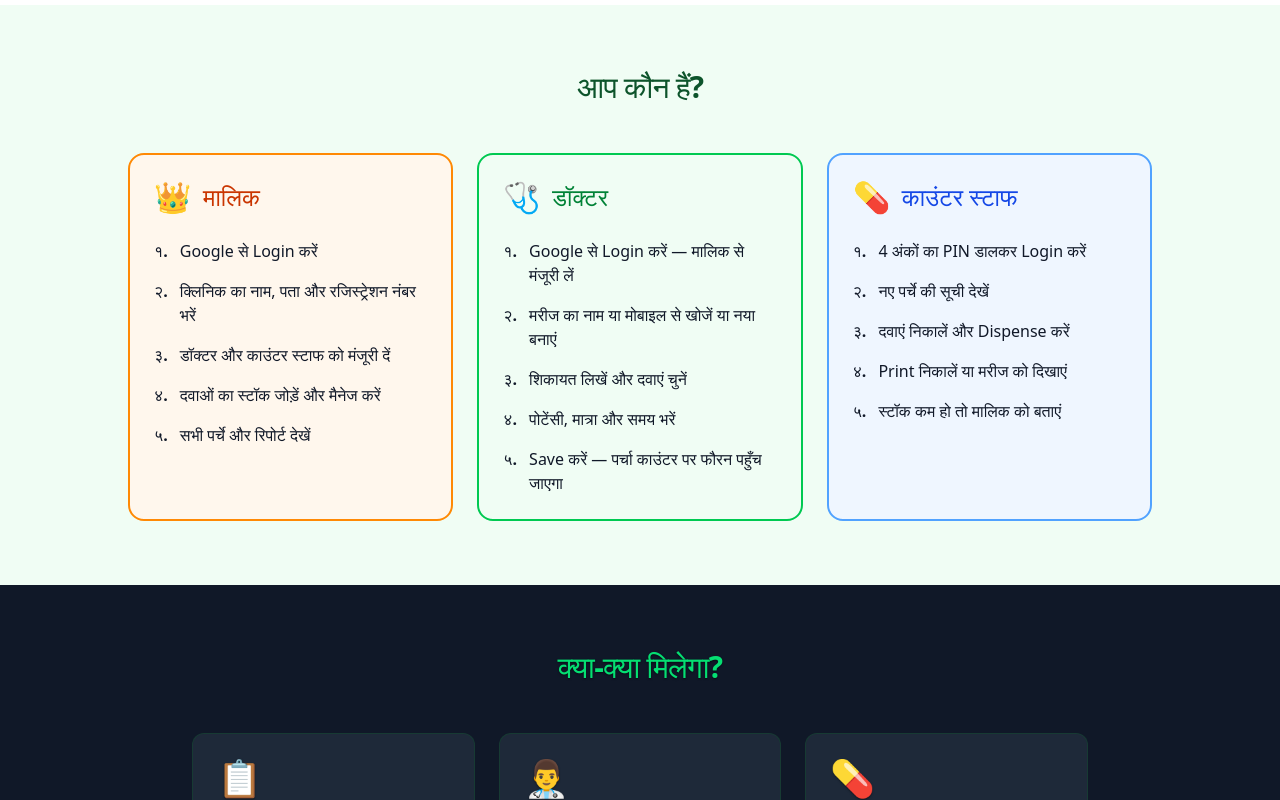
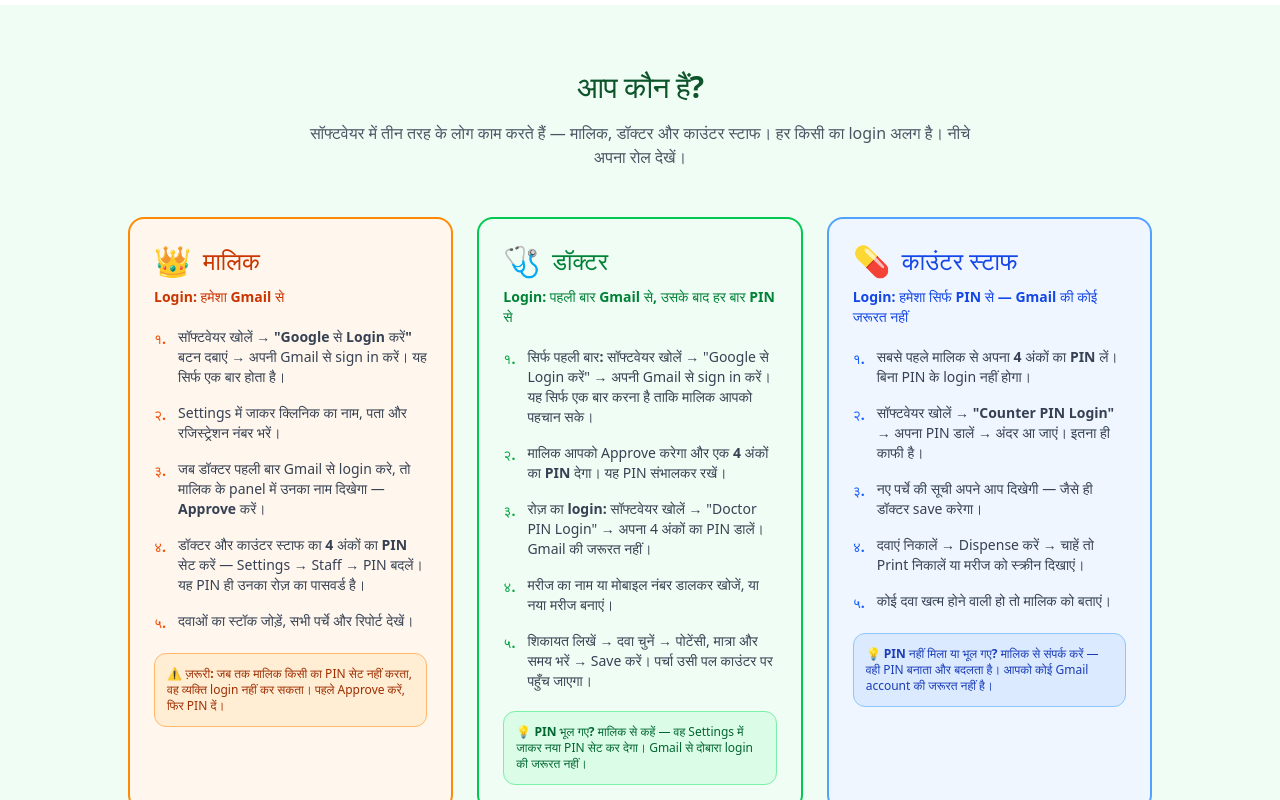
Before and after one commit to kp1153/creativesolutions, a Next.js app: page /homeo in a window 1280 px wide. Shown: the part 1700-2500 px from the top of the page. Built offline with nearby package versions, Linux system fonts and the light colour scheme.

Commit message:
force deploy

```diff
--- a/app/homeo/page.js
+++ b/app/homeo/page.js
@@ -135,47 +135,112 @@ export default function HomeoPage() {
 
       {/* Roles Section */}
       <section className="py-16 px-4 bg-green-50">
-        <h2 className="text-center text-3xl font-black text-green-900 mb-12">आप कौन हैं?</h2>
+        <h2 className="text-center text-3xl font-black text-green-900 mb-4">आप कौन हैं?</h2>
+        <p className="text-center text-gray-600 mb-12 max-w-2xl mx-auto">सॉफ्टवेयर में तीन तरह के लोग काम करते हैं — मालिक, डॉक्टर और काउंटर स्टाफ। हर किसी का login अलग है। नीचे अपना रोल देखें।</p>
         <div className="max-w-5xl mx-auto grid md:grid-cols-3 gap-6">
+
+          {/* मालिक */}
           <div className="bg-orange-50 border-2 border-orange-400 rounded-2xl p-6">
-            <div className="flex items-center gap-3 mb-6">
+            <div className="flex items-center gap-3 mb-2">
               <span className="text-3xl">👑</span>
               <span className="text-2xl font-black text-orange-700">मालिक</span>
             </div>
-            <ul className="space-y-4">
-              <li className="flex items-start gap-3"><span className="font-bold">१.</span> Google से Login करें</li>
-              <li className="flex items-start gap-3"><span className="font-bold">२.</span> क्लिनिक का नाम, पता और रजिस्ट्रेशन नंबर भरें</li>
-              <li className="flex items-start gap-3"><span className="font-bold">३.</span> डॉक्टर और काउंटर स्टाफ को मंजूरी दें</li>
-              <li className="flex items-start gap-3"><span className="font-bold">४.</span> दवाओं का स्टॉक जोड़ें और मैनेज करें</li>
-              <li className="flex items-start gap-3"><span className="font-bold">५.</span> सभी पर्चे और रिपोर्ट देखें</li>
+            <p className="text-sm text-orange-700 font-semibold mb-5">Login: हमेशा Gmail से</p>
+            <ul className="space-y-4 text-gray-700 text-sm">
+              <li className="flex items-start gap-3">
+                <span className="font-bold text-orange-600 mt-0.5">१.</span>
+                <span>सॉफ्टवेयर खोलें → <strong>"Google से Login करें"</strong> बटन दबाएं → अपनी Gmail से sign in करें। यह सिर्फ एक बार होता है।</span>
+              </li>
+              <li className="flex items-start gap-3">
+                <span className="font-bold text-orange-600 mt-0.5">२.</span>
+                <span>Settings में जाकर क्लिनिक का नाम, पता और रजिस्ट्रेशन नंबर भरें।</span>
+              </li>
+              <li className="flex items-start gap-3">
+                <span className="font-bold text-orange-600 mt-0.5">३.</span>
+                <span>जब डॉक्टर पहली बार Gmail से login करे, तो मालिक के panel में उनका नाम दिखेगा — <strong>Approve</strong> करें।</span>
+              </li>
+              <li className="flex items-start gap-3">
+                <span className="font-bold text-orange-600 mt-0.5">४.</span>
+                <span><strong>डॉक्टर और काउंटर स्टाफ का 4 अंकों का PIN सेट करें</strong> — Settings → Staff → PIN बदलें। यह PIN ही उनका रोज़ का पासवर्ड है।</span>
+              </li>
+              <li className="flex items-start gap-3">
+                <span className="font-bold text-orange-600 mt-0.5">५.</span>
+                <span>दवाओं का स्टॉक जोड़ें, सभी पर्चे और रिपोर्ट देखें।</span>
+              </li>
             </ul>
+            <div className="mt-5 bg-orange-100 border border-orange-300 rounded-xl p-3 text-xs text-orange-800">
+              ⚠️ <strong>ज़रूरी:</strong> जब तक मालिक किसी का PIN सेट नहीं करता, वह व्यक्ति login नहीं कर सकता। पहले Approve करें, फिर PIN दें।
+            </div>
           </div>
+
+          {/* डॉक्टर */}
           <div className="bg-green-50 border-2 border-green-500 rounded-2xl p-6">
-            <div className="flex items-center gap-3 mb-6">
+            <div className="flex items-center gap-3 mb-2">
               <span className="text-3xl">🩺</span>
               <span className="text-2xl font-black text-green-700">डॉक्टर</span>
             </div>
-            <ul className="space-y-4">
-              <li className="flex items-start gap-3"><span className="font-bold">१.</span> Google से Login करें — मालिक से मंजूरी लें</li>
-              <li className="flex items-start gap-3"><span className="font-bold">२.</span> मरीज का नाम या मोबाइल से खोजें या नया बनाएं</li>
-              <li className="flex items-start gap-3"><span className="font-bold">३.</span> शिकायत लिखें और दवाएं चुनें</li>
-              <li className="flex items-start gap-3"><span className="font-bold">४.</span> पोटेंसी, मात्रा और समय भरें</li>
-              <li className="flex items-start gap-3"><span className="font-bold">५.</span> Save करें — पर्चा काउंटर पर फौरन पहुँच जाएगा</li>
+            <p className="text-sm text-green-700 font-semibold mb-5">Login: पहली बार Gmail से, उसके बाद हर बार PIN से</p>
+            <ul className="space-y-4 text-gray-700 text-sm">
+              <li className="flex items-start gap-3">
+                <span className="font-bold text-green-600 mt-0.5">१.</span>
+                <span><strong>सिर्फ पहली बार:</strong> सॉफ्टवेयर खोलें → "Google से Login करें" → अपनी Gmail से sign in करें। यह सिर्फ एक बार करना है ताकि मालिक आपको पहचान सके।</span>
+              </li>
+              <li className="flex items-start gap-3">
+                <span className="font-bold text-green-600 mt-0.5">२.</span>
+                <span>मालिक आपको Approve करेगा और एक <strong>4 अंकों का PIN</strong> देगा। यह PIN संभालकर रखें।</span>
+              </li>
+              <li className="flex items-start gap-3">
+                <span className="font-bold text-green-600 mt-0.5">३.</span>
+                <span><strong>रोज़ का login:</strong> सॉफ्टवेयर खोलें → "Doctor PIN Login" → अपना 4 अंकों का PIN डालें। Gmail की जरूरत नहीं।</span>
+              </li>
+              <li className="flex items-start gap-3">
+                <span className="font-bold text-green-600 mt-0.5">४.</span>
+                <span>मरीज का नाम या मोबाइल नंबर डालकर खोजें, या नया मरीज बनाएं।</span>
+              </li>
+              <li className="flex items-start gap-3">
+                <span className="font-bold text-green-600 mt-0.5">५.</span>
+                <span>शिकायत लिखें → दवा चुनें → पोटेंसी, मात्रा और समय भरें → Save करें। पर्चा उसी पल काउंटर पर पहुँच जाएगा।</span>
+              </li>
             </ul>
+            <div className="mt-5 bg-green-100 border border-green-300 rounded-xl p-3 text-xs text-green-800">
+              💡 <strong>PIN भूल गए?</strong> मालिक से कहें — वह Settings में जाकर नया PIN सेट कर देगा। Gmail से दोबारा login की जरूरत नहीं।
+            </div>
           </div>
+
+          {/* काउंटर स्टाफ */}
           <div className="bg-blue-50 border-2 border-blue-400 rounded-2xl p-6">
-            <div className="flex items-center gap-3 mb-6">
+            <div className="flex items-center gap-3 mb-2">
               <span className="text-3xl">💊</span>
               <span className="text-2xl font-black text-blue-700">काउंटर स्टाफ</span>
             </div>
-            <ul className="space-y-4">
-              <li className="flex items-start gap-3"><span className="font-bold">१.</span> 4 अंकों का PIN डालकर Login करें</li>
-              <li className="flex items-start gap-3"><span className="font-bold">२.</span> नए पर्चे की सूची देखें</li>
-              <li className="flex items-start gap-3"><span className="font-bold">३.</span> दवाएं निकालें और Dispense करें</li>
-              <li className="flex items-start gap-3"><span className="font-bold">४.</span> Print निकालें या मरीज को दिखाएं</li>
-              <li className="flex items-start gap-3"><span className="font-bold">५.</span> स्टॉक कम हो तो मालिक को बताएं</li>
+            <p className="text-sm text-blue-700 font-semibold mb-5">Login: हमेशा सिर्फ PIN से — Gmail की कोई जरूरत नहीं</p>
+            <ul className="space-y-4 text-gray-700 text-sm">
+              <li className="flex items-start gap-3">
+                <span className="font-bold text-blue-600 mt-0.5">१.</span>
+                <span>सबसे पहले मालिक से अपना <strong>4 अंकों का PIN</strong> लें। बिना PIN के login नहीं होगा।</span>
+              </li>
+              <li className="flex items-start gap-3">
+                <span className="font-bold text-blue-600 mt-0.5">२.</span>
+                <span>सॉफ्टवेयर खोलें → <strong>"Counter PIN Login"</strong> → अपना PIN डालें → अंदर आ जाएं। इतना ही काफी है।</span>
+              </li>
+              <li className="flex items-start gap-3">
+                <span className="font-bold text-blue-600 mt-0.5">३.</span>
+                <span>नए पर्चे की सूची अपने आप दिखेगी — जैसे ही डॉक्टर save करेगा।</span>
+              </li>
+              <li className="flex items-start gap-3">
+                <span className="font-bold text-blue-600 mt-0.5">४.</span>
+                <span>दवाएं निकालें → Dispense करें → चाहें तो Print निकालें या मरीज को स्क्रीन दिखाएं।</span>
+              </li>
+              <li className="flex items-start gap-3">
+                <span className="font-bold text-blue-600 mt-0.5">५.</span>
+                <span>कोई दवा खत्म होने वाली हो तो मालिक को बताएं।</span>
+              </li>
             </ul>
+            <div className="mt-5 bg-blue-100 border border-blue-300 rounded-xl p-3 text-xs text-blue-800">
+              💡 <strong>PIN नहीं मिला या भूल गए?</strong> मालिक से संपर्क करें — वही PIN बनाता और बदलता है। आपको कोई Gmail account की जरूरत नहीं है।
+            </div>
           </div>
+
         </div>
       </section>
 
```
